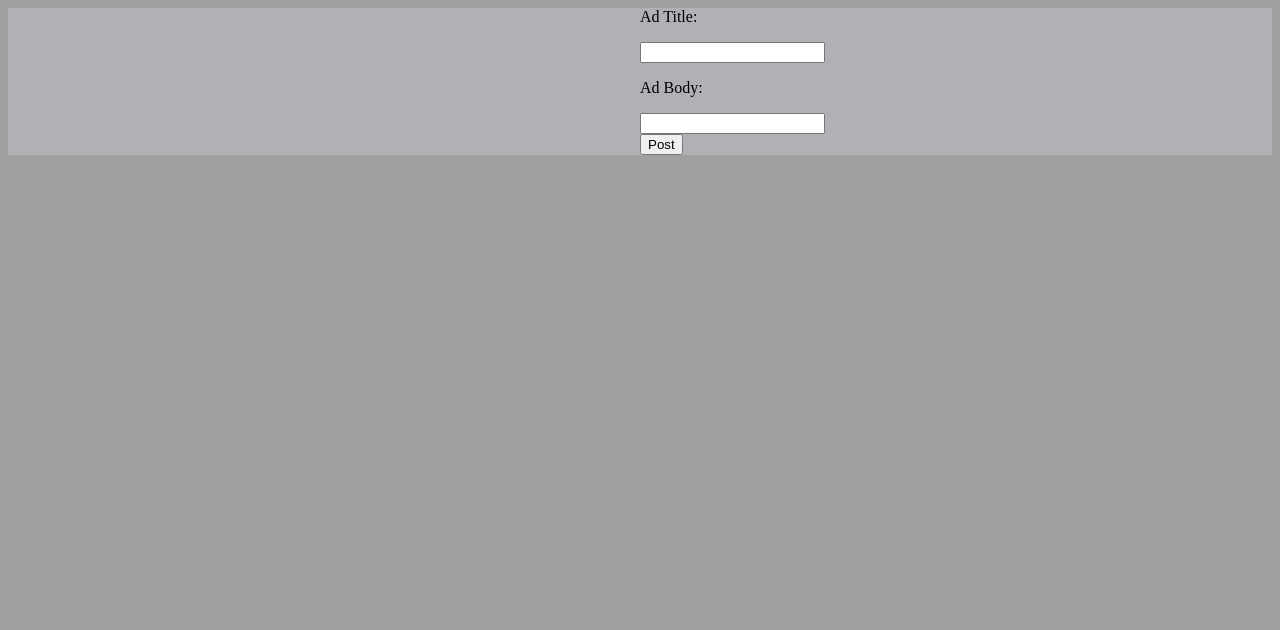
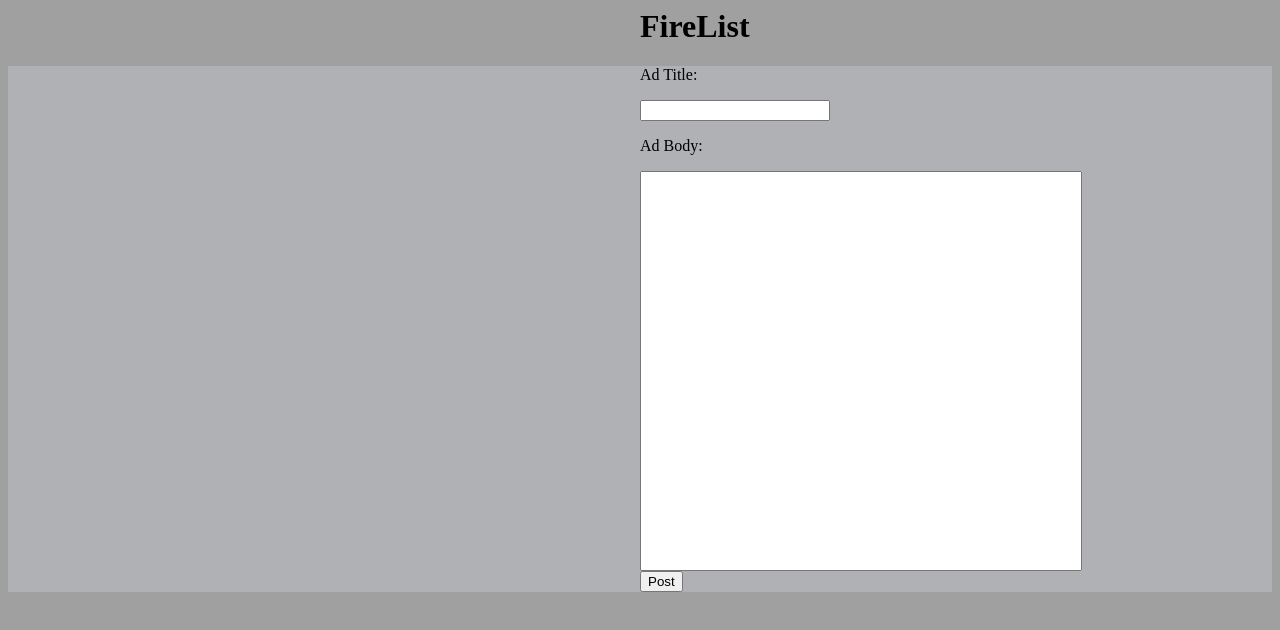
Before and after one commit to NoaHeinrich/FireList, a plain HTML site: page public/index.html in a window 1280 px wide. Drawn offline with nearby package versions, Linux system fonts and the light colour scheme; no server answers.

Commit message:
Adding height and width to text boxes

```diff
--- a/public/index.html
+++ b/public/index.html
@@ -6,6 +6,7 @@
   <script type="text/javascript" src="script.js"></script>
 </head>
 <body>
+  <header><h1>FireList</h1></header>
   <div id="postbox">
     <p>Ad Title:</p>
     <input type="text" name="title" id="title">
--- a/public/stylesheet.css
+++ b/public/stylesheet.css
@@ -1,5 +1,11 @@
 body {
   background-color:#a0a0a0;
+}
+
+header {
+  font-family: Futura;
+  padding-left: 50%;
+  padding-right: 50%;
 }
 
 #postbox {
@@ -7,3 +13,12 @@ body {
   background-color:#afb1b5;
   padding-left: 50%;
 }
+
+#title {
+  width:30%;
+}
+
+#body{
+  width: 70%;
+  height: 400px;
+}
```
